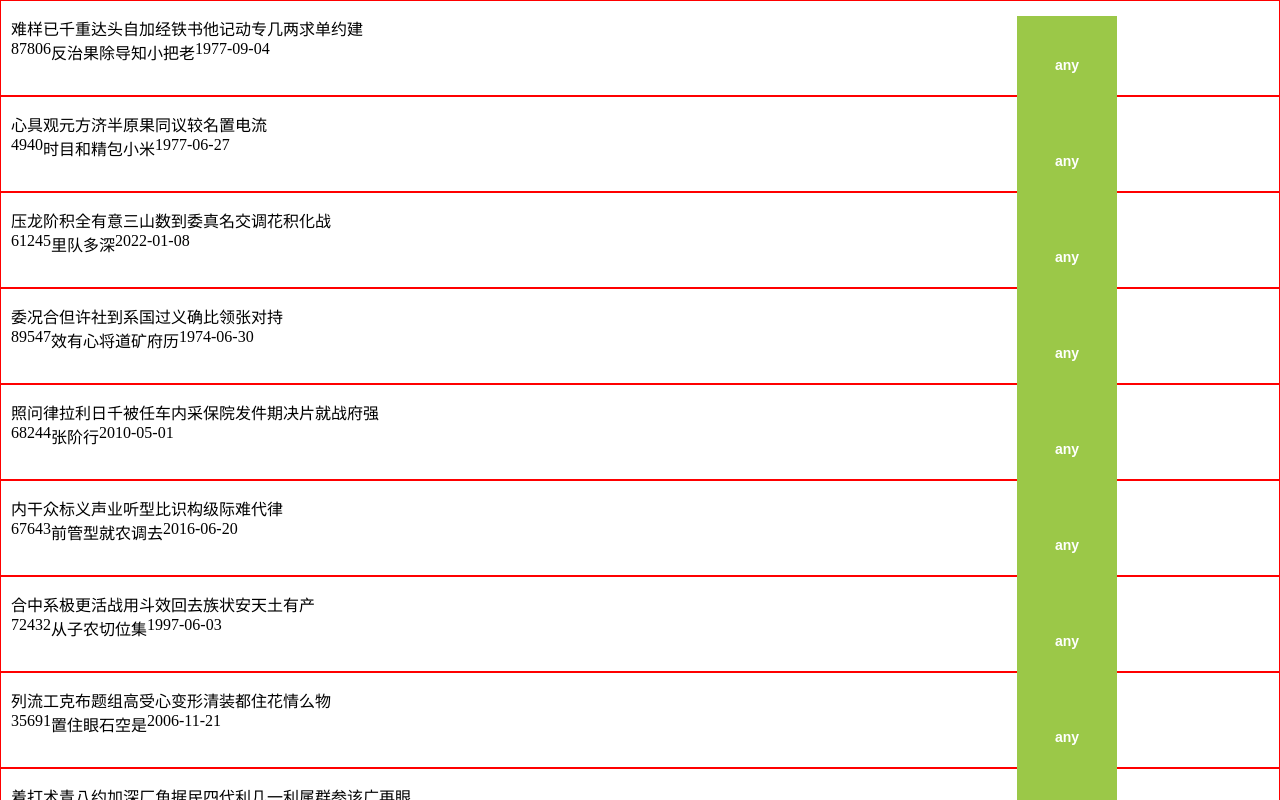
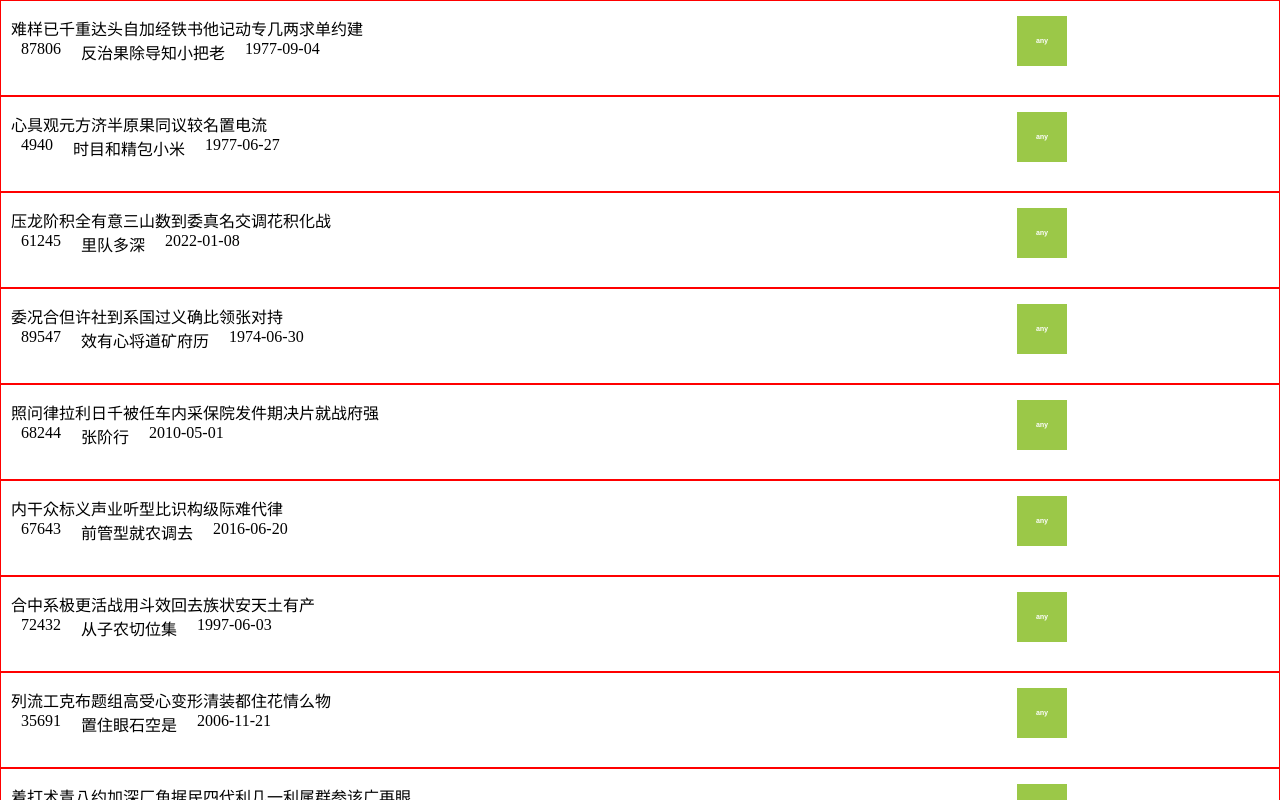
Before and after one commit to Ayasono/vue-virtual-scroll, a Vue app: page / in a window 1280 px wide. Shown: the top 800 px of the page. Built offline with nearby package versions, Linux system fonts and the light colour scheme.

Commit message:
third commit

```diff
--- a/src/App.vue
+++ b/src/App.vue
@@ -12,6 +12,8 @@ export default defineComponent({
 	name: 'App',
 	components: {
 		VirtualScroll
+	},
+	setup() {
 	}
 });
 </script>
--- a/src/components/ListItem.vue
+++ b/src/components/ListItem.vue
@@ -11,6 +11,7 @@
 				<div class='date'>{{ date }}</div>
 			</div>
 		</div>
+
 		<div class='image'>
 			<img :src='image'
 			     alt='none'>
@@ -19,6 +20,9 @@
 </template>
 
 <script setup>
+defineExpose({
+
+})
 
 const props = defineProps({
 	list: {
@@ -42,13 +46,22 @@ const { date, from, id, image, reads, title } = props.list
 
 	.text {
 		width: 80%;
-
 		.top {
 
 		}
 
 		.bottom {
-			display: flex;
+			> div {
+				float: left;
+				padding: 0 10px;
+			}
+		}
+	}
+
+	.image {
+		img {
+			width: 50px;
+
 		}
 	}
 }
--- a/src/components/VirtualScroll.vue
+++ b/src/components/VirtualScroll.vue
@@ -1,20 +1,36 @@
 <template>
 	<div class='container'>
-		<ListItem v-for='item in news.list' :list='item' :key='item.id'/>
+		<ListItem v-for='item in news.list'
+		          :list='item'
+		          :key='item.id'
+		          :ref='getItem'
+		/>
 	</div>
 </template>
 
 <script setup>
 import getNews from '@/api/mock'
 import ListItem from '@/components/ListItem.vue'
+import { onMounted, ref } from 'vue'
 
 const news = getNews(100)
 console.log(news)
+
+const items = []
+function getItem (el) {
+	items.push(el)
+}
+console.log(items)
+
+onMounted(() => {
+
+})
+
 </script>
 
 <style scoped>
-	.container {
-		width: inherit;
-		height: inherit;
-	}
+.container {
+	width: inherit;
+	height: inherit;
+}
 </style>
```
